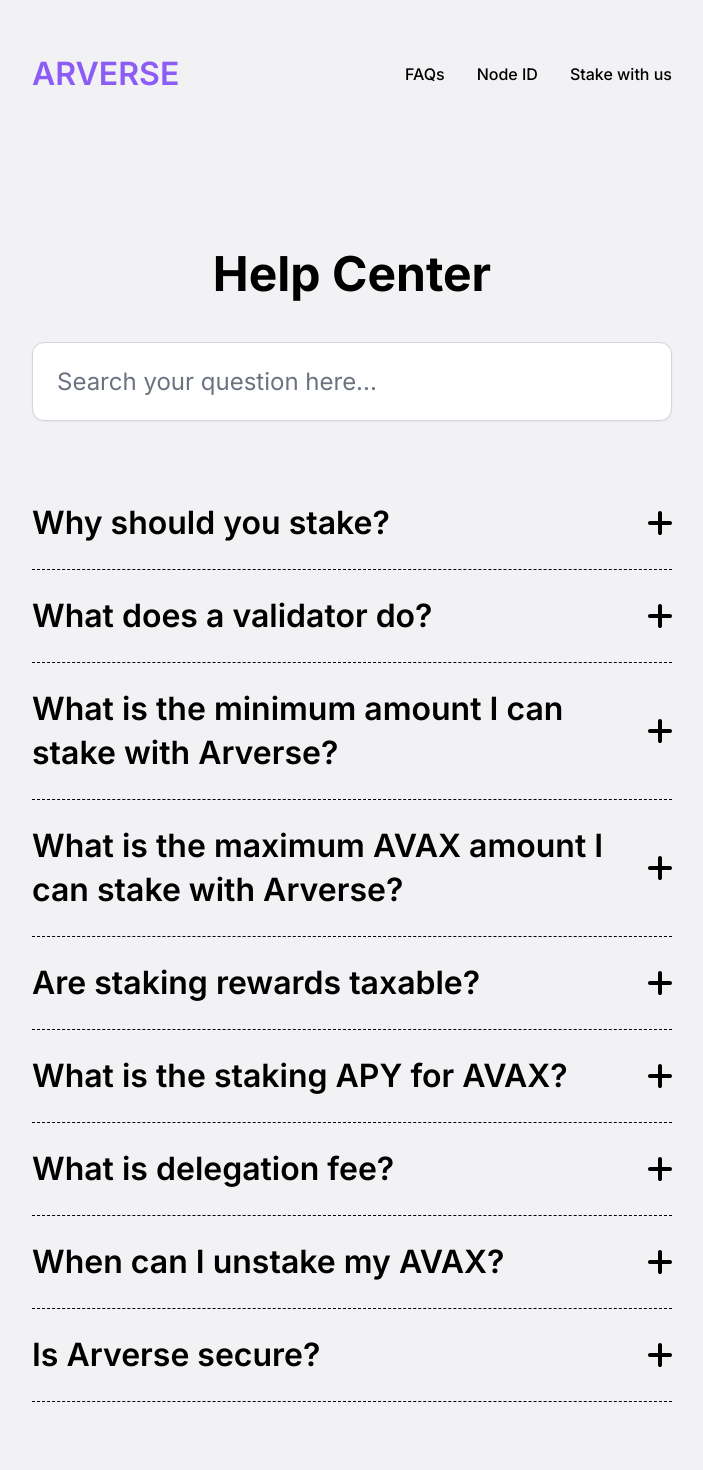
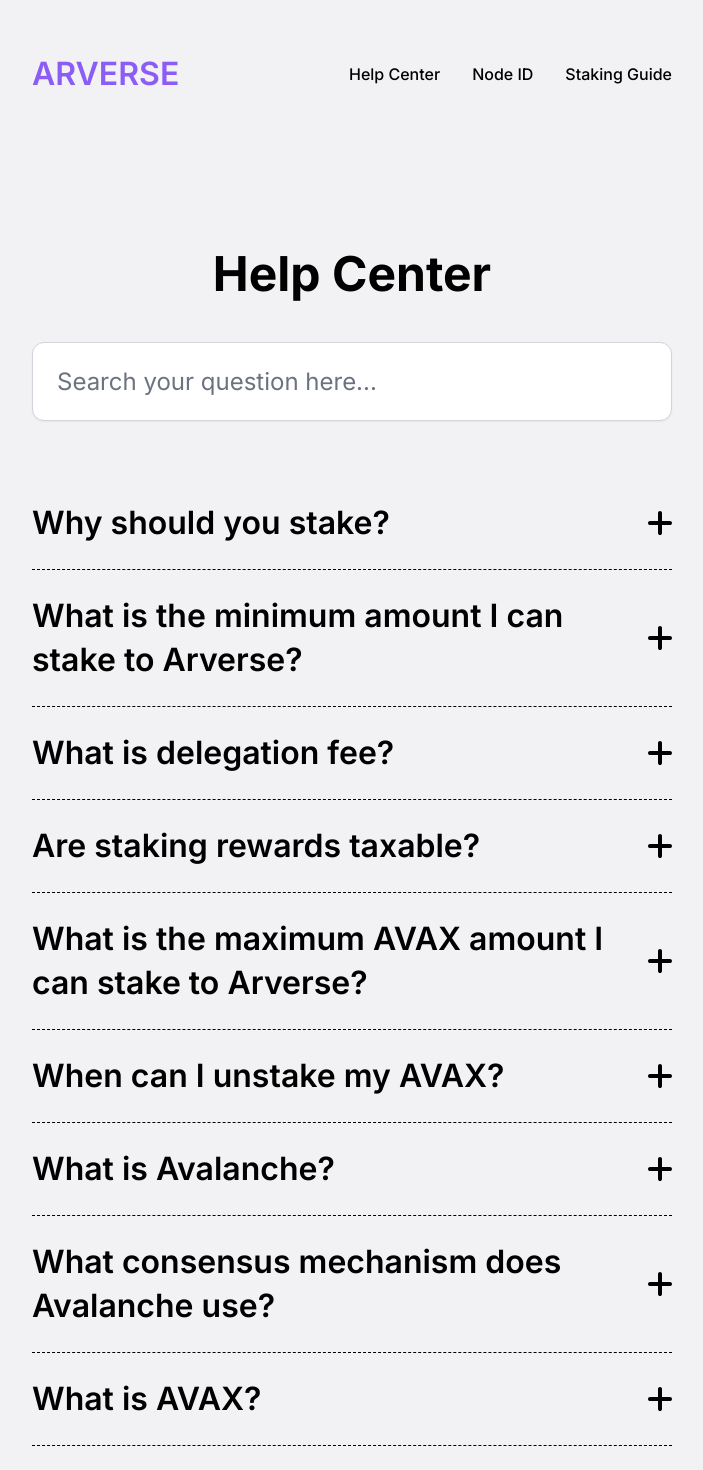
Before and after one commit to smolcastle/arverse.gg, a Next.js app: page /faqs in a window 1280 px wide. Shown: the top 1470 px of the page, without its empty margins (288-991 px from the left). Built offline with nearby package versions, Linux system fonts and the light colour scheme.

Commit message:
SEO: related text changes

```diff
--- a/assets/faqs-qna.ts
+++ b/assets/faqs-qna.ts
@@ -4,7 +4,47 @@
   {
     question: 'Why should you stake?',
     answer:
-      'When you stake your AVAX with us, you help secure the network. The more you stake, the more secure it becomes. In return, the network rewards stakers in the form of newly created AVAX tokens.'
+      'When you stake your AVAX to us, you help secure the network. The more you stake, the more secure it becomes. In return, the network rewards stakers in the form of newly created AVAX tokens.'
+  },
+  {
+    question: 'What is the minimum amount I can stake to Arverse?',
+    answer: '25 AVAX.'
+  },
+  {
+    question: 'What is delegation fee?',
+    answer:
+      'Delegation fee is the portion of the rewards that are paid to Arverse validator. Currently it is 10%. Note that this fee is deducted from your rewards. Example: you earn 90 AVAX from staking. 9 AVAX (10% fee) goes to Arverse validator. Your effective earning becomes 81 AVAX.'
+  },
+  {
+    question: 'Are staking rewards taxable?',
+    answer:
+      'Depending on your jurisdiction, staking reward taxation may vary. We recommend consulting a tax advisor to ensure you stay compliant while minimizing your tax burden.'
+  },
+  {
+    question: 'What is the maximum AVAX amount I can stake to Arverse?',
+    answer: `You can stake up to ${withCommas(
+      Number(remainingCapacity)
+    )} AVAX to Arverse validator.`
+  },
+  {
+    question: 'When can I unstake my AVAX?',
+    answer:
+      'At the end of your staking period, your AVAX will automatically be returned to you along with rewards earned. You must wait until your staking period ends.'
+  },
+  {
+    question: 'What is Avalanche?',
+    answer:
+      'Avalanche is a blockchain platform that focusses on scalability, security and decentralization. Thanks to its Avalanche Consensus Protocol, it can process up to 4,500 transactions per second.'
+  },
+  {
+    question: 'What consensus mechanism does Avalanche use?',
+    answer:
+      'Avalanche uses Proof-of-Stake (PoS) mechanism to achieve consensus among validators.'
+  },
+  {
+    question: 'What is AVAX?',
+    answer:
+      'AVAX is the native currency of Avalanche blockchain. It is used to pay for transactions in Avalanche ecosystem.'
   },
   {
     question: 'What does a validator do?',
@@ -12,35 +52,15 @@
       'The validator validates transactions and mine new blocks on Avalanche network and its subnets.'
   },
   {
-    question: 'What is the minimum amount I can stake with Arverse?',
-    answer: '25 AVAX.'
-  },
-  {
-    question: 'What is the maximum AVAX amount I can stake with Arverse?',
-    answer: `You can stake upto ${withCommas(
-      Number(remainingCapacity)
-    )} AVAX with Arverse validator.`
-  },
-  {
-    question: 'Are staking rewards taxable?',
+    question: 'Are your funds safe with Arverse?',
     answer:
-      'Depending on your jurisdiction, staking reward taxation may vary. We recommend consulting a tax advisor to ensure you stay compliant while minimizing your tax burden.'
+      'Arverse is a non-custodial staking provider which means that Arverse can never access your staked AVAX. Unlike custodial staking providers such as Kraken, Binance, Coinbase, where your funds are controlled by the exchanges, with Arverse, your funds are 100% in your control.'
   },
   {
     question: 'What is the staking APY for AVAX?',
     answer: `APY is how much interest you can earn by staking over a period of one year. Currently it is approximately ${
       rewardRate ?? 0
     }%.`
-  },
-  {
-    question: 'What is delegation fee?',
-    answer:
-      'Delegation fee is the portion of the rewards that are paid to Arverse validator. Currently it is 10%. Note that this fee is deducted from your rewards. Example: you earn 90 AVAX from staking. 9 AVAX (10% fee) goes to Arverse validator. Your effective earning becomes 81 AVAX.'
-  },
-  {
-    question: 'When can I unstake my AVAX?',
-    answer:
-      'At the end of your staking period, your AVAX will automatically be returned to you along with rewards earned. You must wait until your staking period ends.'
   },
   {
     question: 'Is Arverse secure?',
--- a/components/FAQsList.tsx
+++ b/components/FAQsList.tsx
@@ -48,9 +48,9 @@
       } px-[30px] flex flex-col justify-center items-center max-w-[700px] w-full mx-auto z-10`}
     >
       {currentPath === '/' ? (
-        <h2 className="font-bold text-[48px] mb-[120px]">FAQs</h2>
+        <h2 className="font-bold text-[48px] mb-[120px]">F.A.Qs</h2>
       ) : (
-        <h2 className="font-bold text-[48px] mb-[32px]">Help Center</h2>
+        <h1 className="font-bold text-[48px] mb-[32px]">Help Center</h1>
       )}
       {currentPath === '/faqs' && (
         <div className="mb-[80px] w-full">
--- a/components/Header.tsx
+++ b/components/Header.tsx
@@ -8,13 +8,13 @@
       </Link>
       <div className="flex sm:gap-8 gap-[40px] font-medium text-[1rem]">
         <Link href="faqs">
-          <a>FAQs</a>
+          <a>Help Center</a>
         </Link>
         <Link href="validator-node-id">
           <a>Node ID</a>
         </Link>
         <Link href="how-to-stake-avax">
-          <a>Stake with us</a>
+          <a>Staking Guide</a>
         </Link>
       </div>
     </header>
--- a/pages/faqs.tsx
+++ b/pages/faqs.tsx
@@ -8,14 +8,14 @@
   return (
     <div className="bg-light">
       <Head>
-        <title>Arverse | Avalanche Validator, Help Center</title>
+        <title>Arverse | Avalanche Validator, Frequently Asked Questions</title>
         <meta
           name="description"
           content="Answers to most of your questions related to Arverse staking solution for Avalanche. If you have any other question, feel free to DM us on Twitter."
         />
         <meta
           property="og:title"
-          content="Arverse | Avalanche Validator, Help Center"
+          content="Arverse | Avalanche Validator, Frequently Asked Questions"
         />
         <meta
           property="og:og:description"
--- a/pages/how-to-stake-avax.tsx
+++ b/pages/how-to-stake-avax.tsx
@@ -159,18 +159,18 @@
   return (
     <div className="w-full bg-light">
       <Head>
-        <title>Arverse | Avax Staking Guide, Earn Rewards Upto 9%</title>
+        <title>Arverse | Avax Staking Guide, Earn Rewards up to 9%</title>
         <meta
           name="description"
-          content="Follow our staking guide to learn how to stake your AVAX with us. Earn upto 9% annually on your AVAX with Arverse."
+          content="Follow our staking guide to learn how to stake your AVAX with us. Earn up to 9% annually on your AVAX staking."
         />
         <meta
           property="og:title"
-          content="Arverse | Avax Staking Guide, Earn Rewards Upto 9%"
+          content="Arverse | Avax Staking Guide, Earn Rewards up to 9%"
         />
         <meta
           property="og:og:description"
-          content="Follow our staking guide to learn how to stake your AVAX with us. Earn upto 9% annually on your AVAX with Arverse."
+          content="Follow our staking guide to learn how to stake your AVAX with us. Earn up to 9% annually on your AVAX staking."
         />
         <meta
           property="og:url"
@@ -192,10 +192,11 @@
         <div className="max-w-[640px] w-full flex flex-col items-center gap-[16px]">
           <BookmarkIcon className="w-[60px] h-[60px]" />
           <h1 className="mt-[16px] text-[32px] font-medium text-center">
-            AVAX staking guide
+            Become an Avalanche Delegator
           </h1>
-          <p className="max-w-[480px] w-full font-regular text-center text-[20px] text-gray">
-            Follow the instructions below to stake your AVAX with Arverse
+          <p className="max-w-[640px] w-full font-regular text-center text-[20px] text-gray">
+            Help us secure the avalanche network by staking your AVAX to Arverse
+            and earn rewards
           </p>
         </div>
         <div className="relative mt-[50px] max-w-[640px] w-full transition-all duration-300">
@@ -211,7 +212,7 @@
             >
               <CalculatorIcon />
               <span className="text-[20px] font-medium">
-                Calculate your earnings
+                Staking rewards calculator
               </span>
             </button>
             <Transition
@@ -377,7 +378,7 @@
             <div className="w-full h-[80px] px-[32px] flex items-center gap-[8px]">
               <PresentationIcon />
               <span className="text-[20px] font-medium">
-                Follow steps below to stake AVAX with us
+                Follow these steps to stake your AVAX
               </span>
             </div>
             <div className="w-full border-t border-black">
--- a/pages/index.tsx
+++ b/pages/index.tsx
@@ -34,7 +34,7 @@
         </title>
         <meta
           name="description"
-          content="Arverse is building validator solutions for Avalanche Blockchain. You can stake your AVAX with us and earn upto 9% annually."
+          content="Arverse is a non-custodial staking provider for Avalanche blockchain. You can stake AVAX and earn up to 9.22% per annum."
         />
         <meta
           property="og:title"
@@ -42,7 +42,7 @@
         />
         <meta
           property="og:og:description"
-          content="Arverse is building validator solutions for Avalanche Blockchain. You can stake your AVAX with us and earn upto 9% annually."
+          content="Arverse is a non-custodial staking provider for Avalanche blockchain. You can stake AVAX and earn up to 9.22% per annum."
         />
         <meta property="og:url" content="https://arverse.gg/" />
         <meta property="og:type" content="website" />
@@ -58,13 +58,14 @@
               : 'lg:h-[2000px] md:h-[1850px] sm:h-[1700px] h-[1650px]'
           } bg-accent skew-y-6`}
         />
-        <h1 className="max-w-[640px] w-full font-bold text-[56px] text-center z-10">
-          Compound your <span className="text-red">AVAX</span>
+        <h1 className="max-w-[640px] w-full font-bold text-[44px] text-center z-10">
+          Stake, Earn, Grow your <span className="text-red">AVAX</span>
         </h1>
         {avax?.rewardRate > 0 ? (
           <span className="px-4 my-4 max-w-[640px] w-full font-medium text-[24px] text-center z-10">
-            Stake your AVAX tokens and earn {avax?.rewardRate}% per annum on
-            your investments
+            Arverse is a non-custodial staking provider for Avalanche
+            blockchain. You can stake AVAX and earn up to {avax?.rewardRate}%
+            per annum.
           </span>
         ) : (
           <Loader />
@@ -84,9 +85,9 @@
           <Link href="how-to-stake-avax">
             <a className="w-[320px] h-[320px] flex justify-center items-center text-left bg-red-light hover:bg-red hover:text-red-light transition-all">
               <div className="flex flex-col justify-center gap-[10px]">
-                <h3 className="font-extrabold text-[28px]">STAKE WITH US</h3>
+                <h3 className="font-extrabold text-[28px]">STAKING GUIDE</h3>
                 <span className="text-[16px]">
-                  Follow step by step tutorials
+                  Follow step by step tutorial
                 </span>
                 <RightArrowIcon className="mt-[10px]" />
               </div>
@@ -104,7 +105,8 @@
         </div>
         <div className="mt-[280px] lg:max-w-[1000px] max-w-[640px] w-full z-10 text-white">
           <h2 className="mx-auto text-center leading-snug font-semibold lg:text-[48px] text-[32px]">
-            Stake with one of the largest validators of the Avalanche Blockchain
+            Arverse is trusted by millions of dollars from both institutional
+            and retail investors
           </h2>
         </div>
         <div className="mt-[60px] z-10 text-white text-center font-extralight">
@@ -234,15 +236,15 @@
         <FAQsList limit={3} />
 
         <div className="relative mt-[275px] mb-[160px] flex items-center justify-between gap-[16px] max-w-[640px] w-full mx-auto">
-          <h2 className="pl-[32px] text-white font-bold text-[44px] w-[275px] leading-tight z-10">
-            Stake with us to earn upto {avax?.rewardRate}% a year on your AVAX
+          <h2 className="pl-[32px] text-white font-bold text-[44px] w-[280px] leading-tight z-10">
+            Stake to Arverse and earn up to {avax?.rewardRate}% per on your AVAX
           </h2>
           <Link href="how-to-stake-avax">
             <a className="w-[320px] h-[320px] flex justify-center items-center text-left bg-white border-2 border-transparent hover:border-accent shadow-md transition-all z-10">
               <div className="flex flex-col justify-center gap-[10px]">
-                <h3 className="font-extrabold text-[28px]">STAKE WITH US</h3>
+                <h3 className="font-extrabold text-[28px]">STAKING GUIDE</h3>
                 <span className="text-[16px]">
-                  Follow step by step tutorials
+                  Follow these five simple steps
                 </span>
                 <RightArrowIcon className="mt-[10px]" />
               </div>
--- a/pages/validator-node-id.tsx
+++ b/pages/validator-node-id.tsx
@@ -69,7 +69,7 @@
 
       <main className="pt-[140px] px-4 flex flex-col items-center mx-auto min-h-screen z-10">
         <h1 className="max-w-[640px] w-full font-medium text-[32px] leading-tight text-center z-10">
-          Our avalanche staking service is trusted by millions of dollars from
+          Our avalanche validator node is trusted by millions of dollars from
           both institutional and retail investors
         </h1>
         <Link href="how-to-stake-avax">
@@ -129,7 +129,7 @@
                 )}
               </div>
               <p className="text-[16px] leading-tight">
-                You can stake your AVAX for minimum 2 weeks and earn upto{' '}
+                You can stake your AVAX for minimum 2 weeks and earn up to{' '}
                 {avax?.rewardRate}% rewards annually with us.
               </p>
             </div>
@@ -218,7 +218,9 @@
           </Link>
         </div>
         <div className="mt-[160px] text-center">
-          <h2 className="font-bold text-[48px]">Benefits of staking AVAX</h2>
+          <h2 className="font-bold text-[48px] max-w-[640px]">
+            Benefits of staking AVAX
+          </h2>
           <span className="pt-[16px] text-gray text-[24px] font-regular leading-tight">
             Compound your AVAX holdings by
             <br /> earning {avax?.rewardRate}% a year
```
